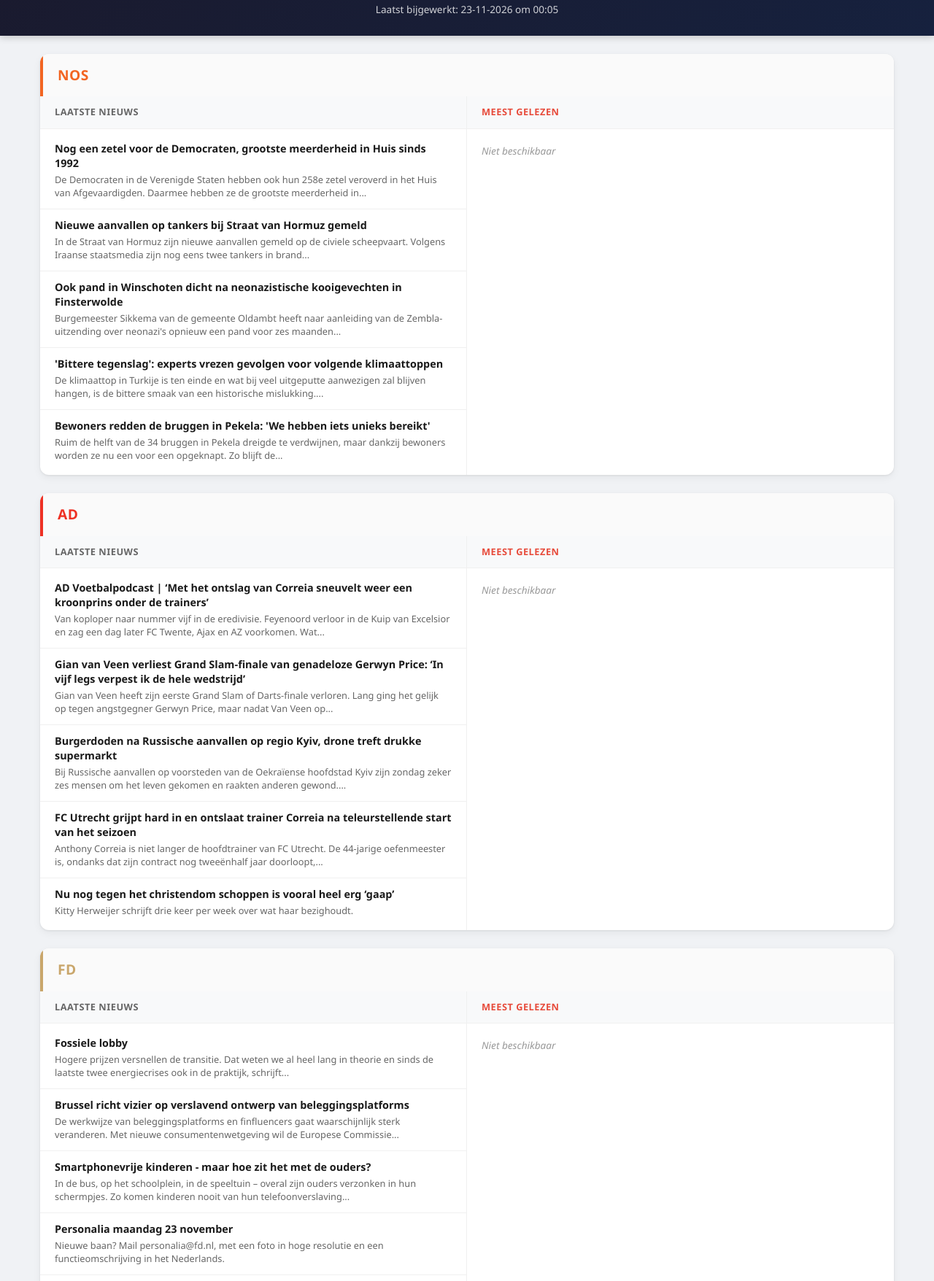
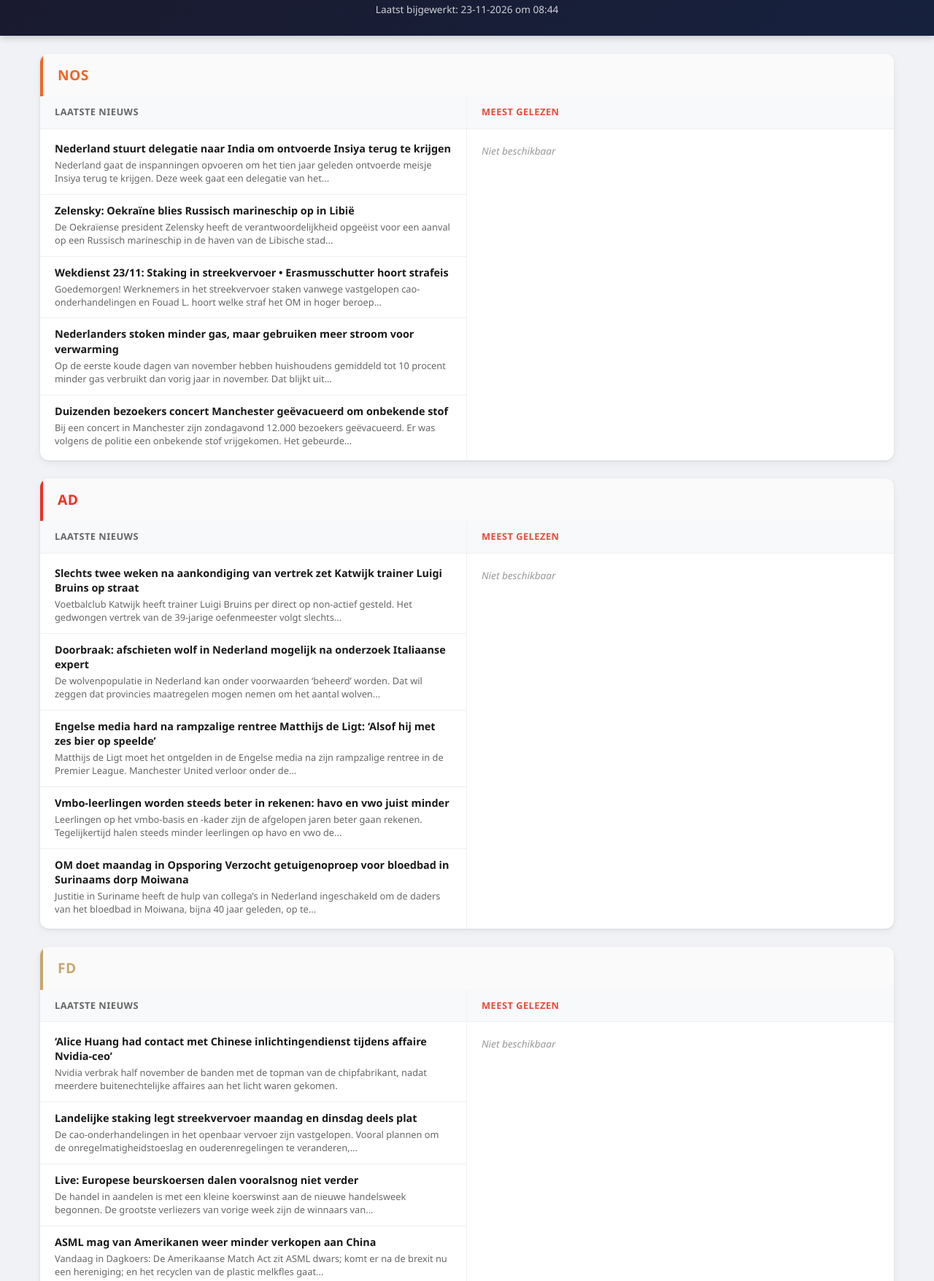
Before and after one commit to rogierlangen/News, a plain HTML site: page index.html in a window 1280 px wide. Shown: the part 73-1829 px from the top of the page at 73% size. Drawn offline with Linux system fonts and the light colour scheme.

Commit message:
Nieuws bijgewerkt 23-11-2026 08:44

```diff
--- a/index.html
+++ b/index.html
@@ -185,7 +185,7 @@
 <body>
     <header class="header">
         <h1>Nieuwsoverzicht </h1>
-        <p class="update-tijd">Laatst bijgewerkt: 23-11-2026 om 00:05</p>
+        <p class="update-tijd">Laatst bijgewerkt: 23-11-2026 om 08:44</p>
     </header>
 
     <main class="container">
@@ -200,37 +200,37 @@
                     <div class="artikelen">
 
         <article class="artikel">
-            <a href="https://nos.nl/l/2640657" target="_blank" class="artikel-link">
-                <h3>Nog een zetel voor de Democraten, grootste meerderheid in Huis sinds 1992</h3>
-                <p class="beschrijving">De Democraten in de Verenigde Staten hebben ook hun 258e zetel veroverd in het Huis van Afgevaardigden. Daarmee hebben ze de grootste meerderheid in...</p>
+            <a href="https://nos.nl/l/2640677" target="_blank" class="artikel-link">
+                <h3>Nederland stuurt delegatie naar India om ontvoerde Insiya terug te krijgen</h3>
+                <p class="beschrijving">Nederland gaat de inspanningen opvoeren om het tien jaar geleden ontvoerde meisje Insiya terug te krijgen. Deze week gaat een delegatie van het...</p>
             </a>
         </article>
 
         <article class="artikel">
-            <a href="https://nos.nl/l/2640649" target="_blank" class="artikel-link">
-                <h3>Nieuwe aanvallen op tankers bij Straat van Hormuz gemeld</h3>
-                <p class="beschrijving">In de Straat van Hormuz zijn nieuwe aanvallen gemeld op de civiele scheepvaart. Volgens Iraanse staatsmedia zijn nog eens twee tankers in brand...</p>
+            <a href="https://nos.nl/l/2640676" target="_blank" class="artikel-link">
+                <h3>Zelensky: Oekraïne blies Russisch marineschip op in Libië</h3>
+                <p class="beschrijving">De Oekraïense president Zelensky heeft de verantwoordelijkheid opgeëist voor een aanval op een Russisch marineschip in de haven van de Libische stad...</p>
             </a>
         </article>
 
         <article class="artikel">
-            <a href="https://nos.nl/l/2640644" target="_blank" class="artikel-link">
-                <h3>Ook pand in Winschoten dicht na neonazistische kooigevechten in Finsterwolde</h3>
-                <p class="beschrijving">Burgemeester Sikkema van de gemeente Oldambt heeft naar aanleiding van de Zembla-uitzending over neonazi&#x27;s opnieuw een pand voor zes maanden...</p>
+            <a href="https://nos.nl/l/2640667" target="_blank" class="artikel-link">
+                <h3>Wekdienst 23/11: Staking in streekvervoer • Erasmusschutter hoort strafeis</h3>
+                <p class="beschrijving">Goedemorgen! Werknemers in het streekvervoer staken vanwege vastgelopen cao-onderhandelingen en Fouad L. hoort welke straf het OM in hoger beroep...</p>
             </a>
         </article>
 
         <article class="artikel">
-            <a href="https://nos.nl/l/2640641" target="_blank" class="artikel-link">
-                <h3>&#x27;Bittere tegenslag&#x27;: experts vrezen gevolgen voor volgende klimaattoppen</h3>
-                <p class="beschrijving">De klimaattop in Turkije is ten einde en wat bij veel uitgeputte aanwezigen zal blijven hangen, is de bittere smaak van een historische mislukking....</p>
+            <a href="https://nos.nl/l/2640666" target="_blank" class="artikel-link">
+                <h3>Nederlanders stoken minder gas, maar gebruiken meer stroom voor verwarming</h3>
+                <p class="beschrijving">Op de eerste koude dagen van november hebben huishoudens gemiddeld tot 10 procent minder gas verbruikt dan vorig jaar in november. Dat blijkt uit...</p>
             </a>
         </article>
 
         <article class="artikel">
-            <a href="https://nos.nl/l/2640638" target="_blank" class="artikel-link">
-                <h3>Bewoners redden de bruggen in Pekela: &#x27;We hebben iets unieks bereikt&#x27;</h3>
-                <p class="beschrijving">Ruim de helft van de 34 bruggen in Pekela dreigde te verdwijnen, maar dankzij bewoners worden ze nu een voor een opgeknapt. Zo blijft de...</p>
+            <a href="https://nos.nl/l/2640662" target="_blank" class="artikel-link">
+                <h3>Duizenden bezoekers concert Manchester geëvacueerd om onbekende stof</h3>
+                <p class="beschrijving">Bij een concert in Manchester zijn zondagavond 12.000 bezoekers geëvacueerd. Er was volgens de politie een onbekende stof vrijgekomen. Het gebeurde...</p>
             </a>
         </article>
 
@@ -255,37 +255,37 @@
                     <div class="artikelen">
 
         <article class="artikel">
-            <a href="https://www.ad.nl/voetbal/ad-voetbalpodcast-met-het-ontslag-van-correia-sneuvelt-weer-een-kroonprins-onder-de-trainers~a42af5cd9/" target="_blank" class="artikel-link">
-                <h3>AD Voetbalpodcast | ‘Met het ontslag van Correia sneuvelt weer een kroonprins onder de trainers’</h3>
-                <p class="beschrijving">Van koploper naar nummer vijf in de eredivisie. Feyenoord verloor in de Kuip van Excelsior en zag een dag later FC Twente, Ajax en AZ voorkomen. Wat...</p>
+            <a href="https://www.ad.nl/voetbal/slechts-twee-weken-na-aankondiging-van-vertrek-zet-katwijk-trainer-luigi-bruins-op-straat~a7c65705/" target="_blank" class="artikel-link">
+                <h3>Slechts twee weken na aankondiging van vertrek zet Katwijk trainer Luigi Bruins op straat</h3>
+                <p class="beschrijving">Voetbalclub Katwijk heeft trainer Luigi Bruins per direct op non-actief gesteld. Het gedwongen vertrek van de 39-jarige oefenmeester volgt slechts...</p>
             </a>
         </article>
 
         <article class="artikel">
-            <a href="https://www.ad.nl/darts/gian-van-veen-verliest-grand-slam-finale-van-genadeloze-gerwyn-price-in-vijf-legs-verpest-ik-de-hele-wedstrijd~a0158ffcf/" target="_blank" class="artikel-link">
-                <h3>Gian van Veen verliest Grand Slam-finale van genadeloze Gerwyn Price: ‘In vijf legs verpest ik de hele wedstrijd’</h3>
-                <p class="beschrijving">Gian van Veen heeft zijn eerste Grand Slam of Darts-finale verloren. Lang ging het gelijk op tegen angstgegner Gerwyn Price, maar nadat Van Veen op...</p>
+            <a href="https://www.ad.nl/binnenland/doorbraak-afschieten-wolf-in-nederland-mogelijk-na-onderzoek-italiaanse-expert~ab076635/" target="_blank" class="artikel-link">
+                <h3>Doorbraak: afschieten wolf in Nederland mogelijk na onderzoek Italiaanse expert</h3>
+                <p class="beschrijving">De wolvenpopulatie in Nederland kan onder voorwaarden ‘beheerd’ worden. Dat wil zeggen dat provincies maatregelen mogen nemen om het aantal wolven...</p>
             </a>
         </article>
 
         <article class="artikel">
-            <a href="https://www.ad.nl/buitenland/live-oorlog-oekraine-nederlandse-ambassade-in-kyiv-beschadigd-na-aanval-russische-drone~adfb97be/" target="_blank" class="artikel-link">
-                <h3>Burgerdoden na Russische aanvallen op regio Kyiv, drone treft drukke supermarkt</h3>
-                <p class="beschrijving">Bij Russische aanvallen op voorsteden van de Oekraïense hoofdstad Kyiv zijn zondag zeker zes mensen om het leven gekomen en raakten anderen gewond....</p>
+            <a href="https://www.ad.nl/voetbal/engelse-media-hard-na-rampzalige-rentree-matthijs-de-ligt-alsof-hij-met-zes-bier-op-speelde~a0cfb7b8/" target="_blank" class="artikel-link">
+                <h3>Engelse media hard na rampzalige rentree Matthijs de Ligt: ‘Alsof hij met zes bier op speelde’</h3>
+                <p class="beschrijving">Matthijs de Ligt moet het ontgelden in de Engelse media na zijn rampzalige rentree in de Premier League. Manchester United verloor onder de...</p>
             </a>
         </article>
 
         <article class="artikel">
-            <a href="https://www.ad.nl/voetbal/fc-utrecht-grijpt-hard-in-en-ontslaat-trainer-correia-na-teleurstellende-start-van-het-seizoen~ad039882/" target="_blank" class="artikel-link">
-                <h3>FC Utrecht grijpt hard in en ontslaat trainer Correia na teleurstellende start van het seizoen</h3>
-                <p class="beschrijving">Anthony Correia is niet langer de hoofdtrainer van FC Utrecht. De 44-jarige oefenmeester is, ondanks dat zijn contract nog tweeënhalf jaar doorloopt,...</p>
+            <a href="https://www.ad.nl/binnenland/vmbo-leerlingen-worden-steeds-beter-in-rekenen-havo-en-vwo-juist-minder~a1063878/" target="_blank" class="artikel-link">
+                <h3>Vmbo-leerlingen worden steeds beter in rekenen: havo en vwo juist minder</h3>
+                <p class="beschrijving">Leerlingen op het vmbo-basis en -kader zijn de afgelopen jaren beter gaan rekenen. Tegelijkertijd halen steeds minder leerlingen op havo en vwo de...</p>
             </a>
         </article>
 
         <article class="artikel">
-            <a href="https://www.ad.nl/binnenland/nu-nog-tegen-het-christendom-schoppen-is-vooral-heel-erg-gaap~a95e7637/" target="_blank" class="artikel-link">
-                <h3>Nu nog tegen het christendom schoppen is vooral heel erg ‘gaap’</h3>
-                <p class="beschrijving">Kitty Herweijer schrijft drie keer per week over wat haar bezighoudt.</p>
+            <a href="https://www.ad.nl/buitenland/om-doet-maandag-in-opsporing-verzocht-getuigenoproep-voor-bloedbad-in-surinaams-dorp-moiwana~a7639be5/" target="_blank" class="artikel-link">
+                <h3>OM doet maandag in Opsporing Verzocht getuigenoproep voor bloedbad in Surinaams dorp Moiwana</h3>
+                <p class="beschrijving">Justitie in Suriname heeft de hulp van collega’s in Nederland ingeschakeld om de daders van het bloedbad in Moiwana, bijna 40 jaar geleden, op te...</p>
             </a>
         </article>
 
@@ -310,37 +310,37 @@
                     <div class="artikelen">
 
         <article class="artikel">
-            <a href="https://fd.nl/opinie/1620228/fossiele-lobby" target="_blank" class="artikel-link">
-                <h3>Fossiele lobby</h3>
-                <p class="beschrijving">Hogere prijzen versnellen de transitie. Dat weten we al heel lang in theorie en sinds de laatste twee energiecrises ook in de praktijk, schrijft...</p>
+            <a href="https://fd.nl/bedrijfsleven/1620249/alice-huang-had-contact-met-chinese-inlichtingendienst-tijdens-affaire-nvidia-ceo" target="_blank" class="artikel-link">
+                <h3>‘Alice Huang had contact met Chinese inlichtingendienst tijdens affaire Nvidia-ceo’</h3>
+                <p class="beschrijving">Nvidia verbrak half november de banden met de topman van de chipfabrikant, nadat meerdere buitenechtelijke affaires aan het licht waren gekomen.</p>
             </a>
         </article>
 
         <article class="artikel">
-            <a href="https://fd.nl/financiele-markten/1620187/brussel-richt-vizier-op-verslavend-ontwerp-van-beleggingsplatforms" target="_blank" class="artikel-link">
-                <h3>Brussel richt vizier op verslavend ontwerp van beleggingsplatforms</h3>
-                <p class="beschrijving">De werkwijze van beleggingsplatforms en finfluencers gaat waarschijnlijk sterk veranderen. Met nieuwe consumentenwetgeving wil de Europese Commissie...</p>
+            <a href="https://fd.nl/samenleving/1620248/landelijke-staking-legt-streekvervoer-maandag-en-dinsdag-deels-plat" target="_blank" class="artikel-link">
+                <h3>Landelijke staking legt streekvervoer maandag en dinsdag deels plat</h3>
+                <p class="beschrijving">De cao-onderhandelingen in het openbaar vervoer zijn vastgelopen. Vooral plannen om de onregelmatigheidstoeslag en ouderenregelingen te veranderen,...</p>
             </a>
         </article>
 
         <article class="artikel">
-            <a href="https://fd.nl/opinie/1619942/smartphonevrije-kinderen-maar-hoe-zit-het-met-de-ouders" target="_blank" class="artikel-link">
-                <h3>Smartphonevrije kinderen - maar hoe zit het met de ouders?</h3>
-                <p class="beschrijving">In de bus, op het schoolplein, in de speeltuin – overal zijn ouders verzonken in hun schermpjes. Zo komen kinderen nooit van hun telefoonverslaving...</p>
+            <a href="https://fd.nl/financiele-markten/1620224/live-de-uitverkoop-op-de-beurs-is-dit-jaar-vroeg-begonnen" target="_blank" class="artikel-link">
+                <h3>Live: Europese beurskoersen dalen vooralsnog niet verder</h3>
+                <p class="beschrijving">De handel in aandelen is met een kleine koerswinst aan de nieuwe handelsweek begonnen. De grootste verliezers van vorige week zijn de winnaars van...</p>
             </a>
         </article>
 
         <article class="artikel">
-            <a href="https://fd.nl/bedrijfsleven/1620347/personalia-maandag-23-november" target="_blank" class="artikel-link">
-                <h3>Personalia maandag 23 november</h3>
-                <p class="beschrijving">Nieuwe baan? Mail personalia@fd.nl, met een foto in hoge resolutie en een functieomschrijving in het Nederlands.</p>
+            <a href="https://fd.nl/economie/1620215/asml-mag-van-amerikanen-weer-minder-verkopen-aan-china" target="_blank" class="artikel-link">
+                <h3>ASML mag van Amerikanen weer minder verkopen aan China</h3>
+                <p class="beschrijving">Vandaag in Dagkoers: De Amerikaanse Match Act zit ASML dwars; komt er na de brexit nu een hereniging; en het recyclen van de plastic melkfles gaat...</p>
             </a>
         </article>
 
         <article class="artikel">
-            <a href="https://fd.nl/financiele-markten/1620233/terugkoop-rabo-certificaten-ruim-een-kwart-overtekend" target="_blank" class="artikel-link">
-                <h3>Terugkoop Rabo-certificaten ruim een kwart overtekend</h3>
-                <p class="beschrijving">Rabobank koopt ruim €1,14 mrd aan certificaten in. De terugkoopactie was ruim overtekend.</p>
+            <a href="https://fd.nl/opinie/1620228/fossiele-lobby" target="_blank" class="artikel-link">
+                <h3>Fossiele lobby</h3>
+                <p class="beschrijving">Hogere prijzen versnellen de transitie. Dat weten we al heel lang in theorie en sinds de laatste twee energiecrises ook in de praktijk, schrijft...</p>
             </a>
         </article>
 
```
Also changed, not shown: 1 other file.
